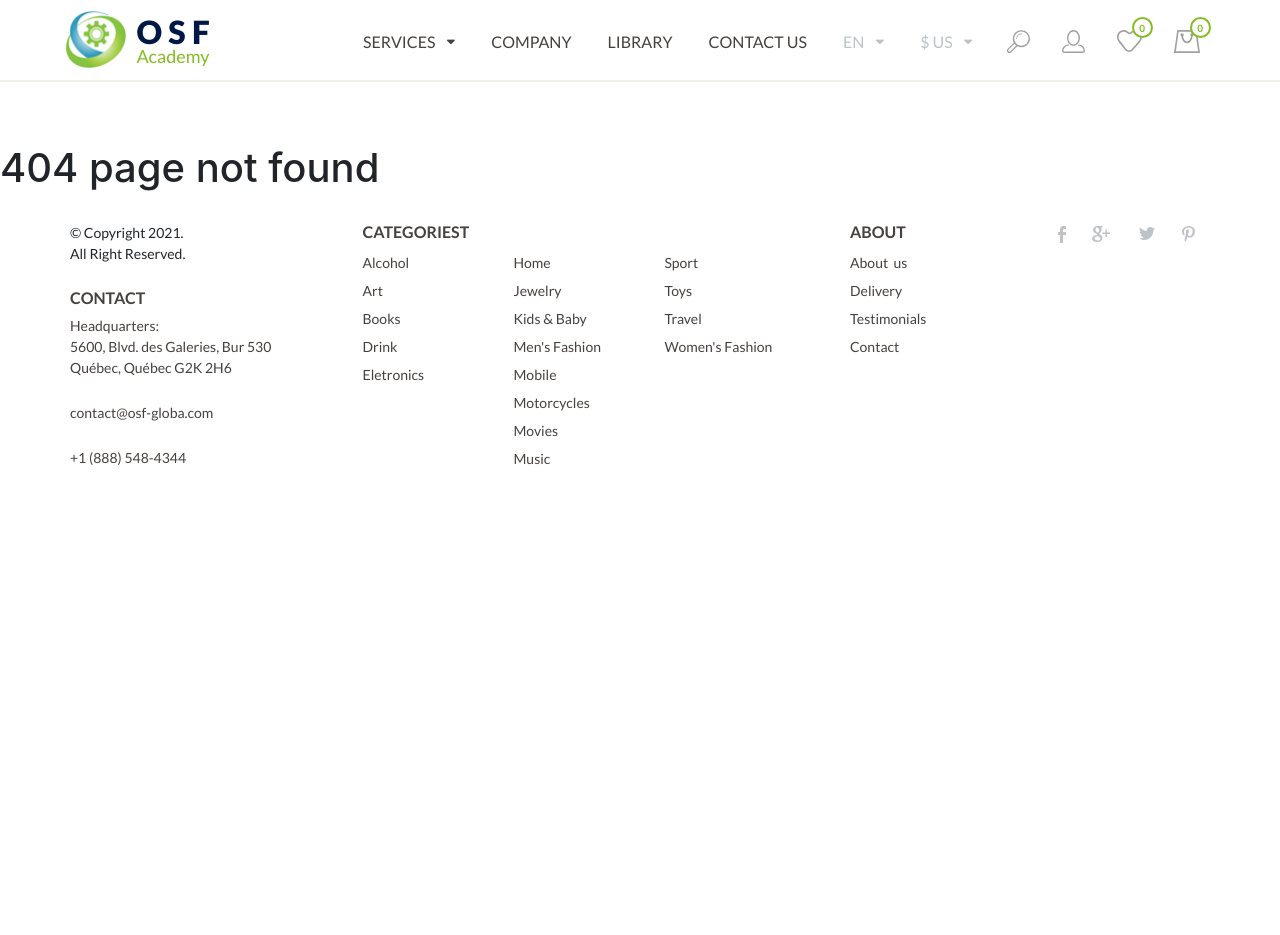
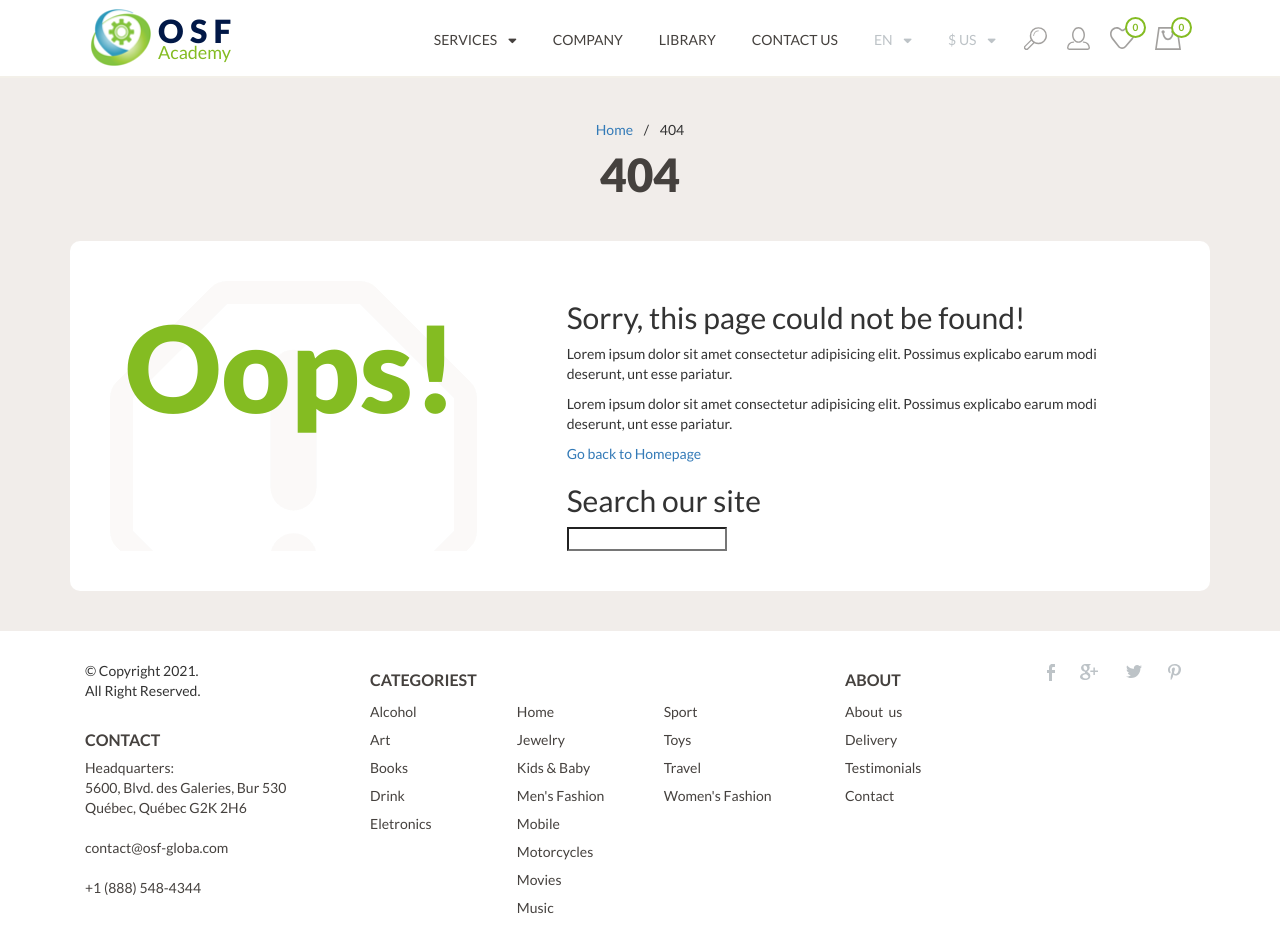
Before and after one commit to paulpessoa/ecommerce-osf-academy, a plain HTML site: page 404.html in a window 1280 px wide. Before the commit the page ends 800 px from the top, so only its background shows below. Drawn offline with nearby package versions, Linux system fonts and the light colour scheme; no server answers.

Commit message:
starting page not found

```diff
--- a/404.html
+++ b/404.html
@@ -20,14 +20,11 @@
 
     <!--This script import sections-->
     <script src="//code.jquery.com/jquery-1.10.2.js"></script>
-      <script>
-         $(function () {
-            $("#header").load("header.html");
-            $("#footer").load("footer.html");
-         });
-      </script>
+
 
 </head>
+
+
 <body>
 
 
@@ -37,17 +34,48 @@
 
 
     <!--########  start 404 PAGE CONTENT  ###########-->
-<br>
-<br>
-<br>
-<br>
-<br>
-<br>
-  <h1>404 page not found</h1>
+<section class="breadcrumbs">
+      <ul class="breadcrumbs-ul">
+        <li><a href="./index.html">Home</a></li>
+        <li> &nbsp &nbsp / &nbsp &nbsp</li>
+        <li>404</li>
+      </ul>
+
+      <h2 >404</h2>
+</section>
+
+
+<section class="notfound">
+    <div class="container not-found">
+      <div class="col-sm-12 col-md-5 col-lg-5" id="oops-img">
+          <h3>Oops!</h3>
+      </div>
+
+
+
+      <div class="col-sm-12 col-md-7 col-lg-7">
+        <h2>Sorry, this page could not be found!</h2>
+        <p>Lorem ipsum dolor sit amet consectetur adipisicing elit. Possimus explicabo earum modi deserunt, unt esse pariatur.</p>
+        <p>Lorem ipsum dolor sit amet consectetur adipisicing elit. Possimus explicabo earum modi deserunt, unt esse pariatur.</p>
+        <a href="./index.html">Go back to Homepage</a>
+
+        <h2>Search our site</h2>
+        <input type="search" name="" id="">
+      </div>
+
+    </div>
+</section>
+
+
+
+
 
 
     <div id="footer"></div>
 
+
+
+    <link rel="stylesheet" href="https://maxcdn.bootstrapcdn.com/bootstrap/3.3.7/css/bootstrap.min.css" integrity="sha384-BVYiiSIFeK1dGmJRAkycuHAHRg32OmUcww7on3RYdg4Va+PmSTsz/K68vbdEjh4u" crossorigin="anonymous">
 
 
 
@@ -61,5 +89,8 @@
     <script src="https://stackpath.bootstrapcdn.com/bootstrap/4.1.3/js/bootstrap.min.js" integrity="sha384-ChfqqxuZUCnJSK3+MXmPNIyE6ZbWh2IMqE241rYiqJxyMiZ6OW/JmZQ5stwEULTy" crossorigin="anonymous"></script>
     <!-- header javascript -->
     <script src="./js/header.js"></script>
+
+
+
 </body>
 </html>
--- a/scss/sections/_main.scss
+++ b/scss/sections/_main.scss
@@ -154,3 +154,57 @@ section.nav-banners{
         }
     }
 }
+
+
+
+
+
+// 404 page not found ------
+
+
+  .breadcrumbs {
+    padding: 120px 50px 40px 50px;
+    text-align: center;
+    background-color: #F1EDEA;
+    ul {
+        display: flex;
+        justify-content: center;
+
+    }
+    h2 {
+        margin: 0;
+        font-weight: 900;
+        font-size: 46px;
+        color: $main-color;
+    }
+  }
+
+  section.notfound{
+
+        background-color: #F1EDEA;
+        padding-bottom: 40px;
+
+
+        h3 {
+            font-size: 120px;
+            color: $secondary-color;
+            font-weight: 900;
+
+        }
+      .not-found {
+        display: flex;
+        background-color: $base-color;
+        border-radius: 10px;
+        padding: 40px;
+
+      }
+
+  }
+
+
+    #oops-img {
+        background-image: url('../img/layers/404page.png') ;
+        background-repeat: no-repeat;
+
+
+    }
```
Also changed, not shown: css/style.css, img/layers/404page.png (added), 1 other file.
